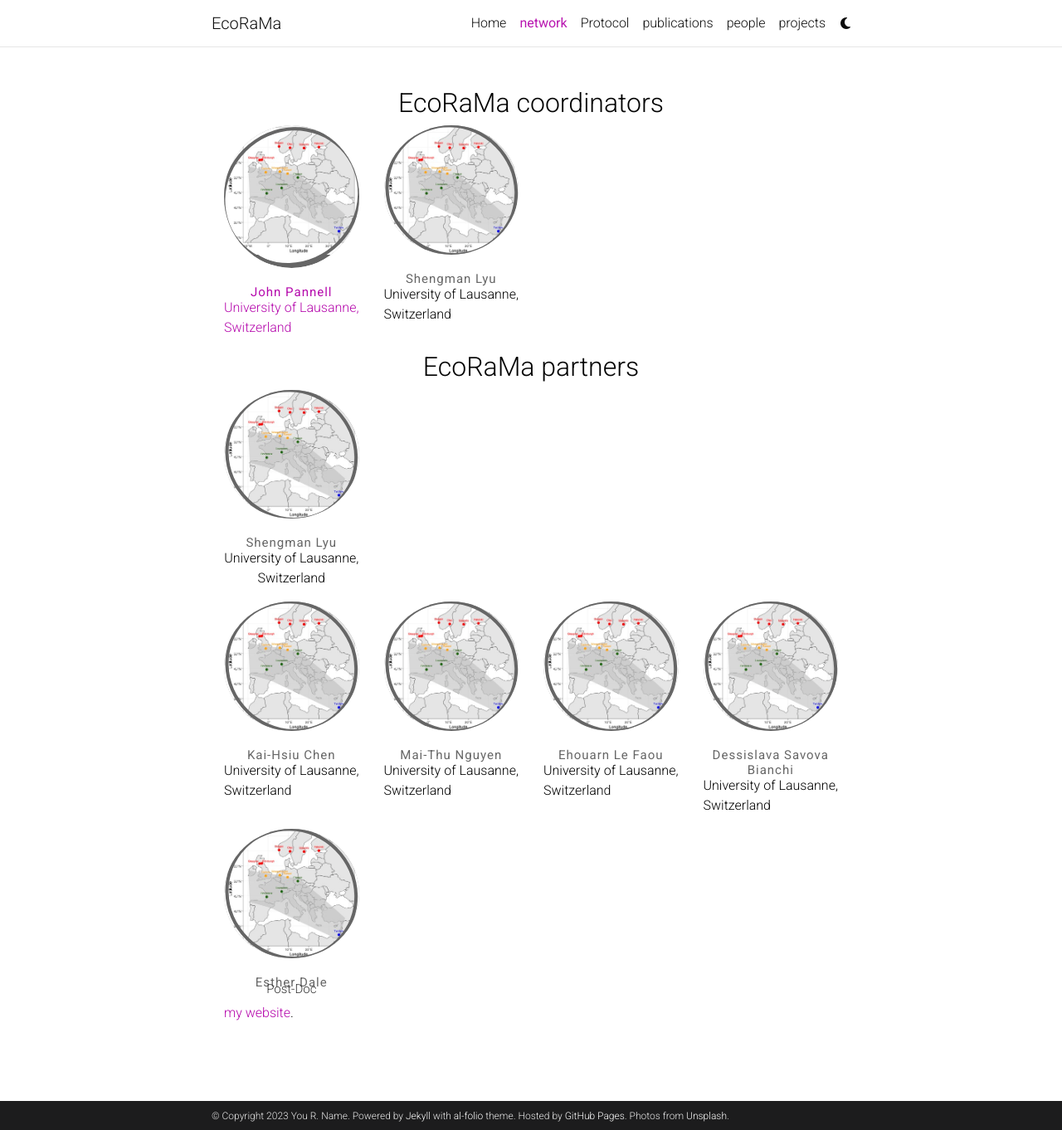
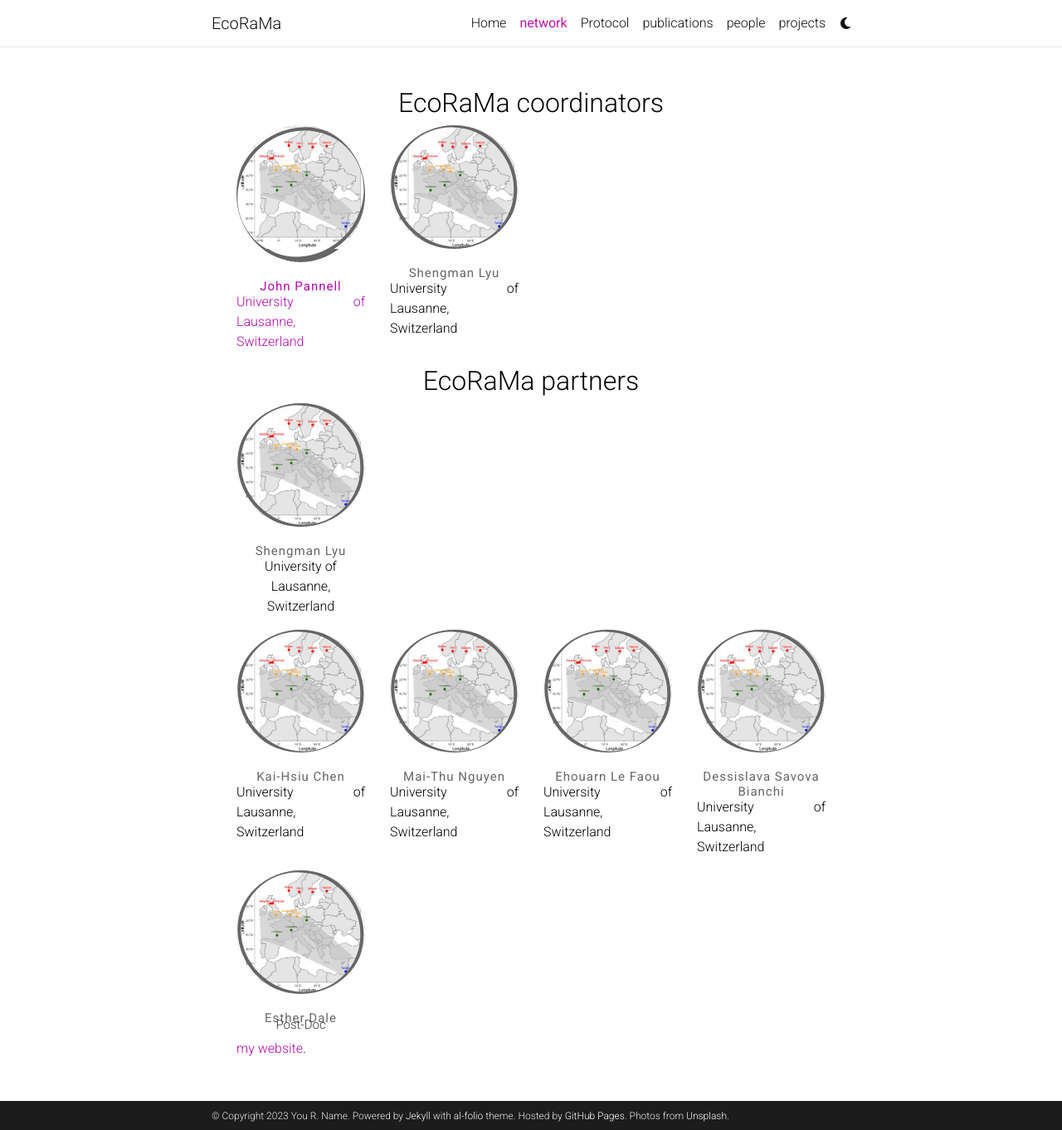
Before and after one commit to EcoRaMa/EcoRaMa.github.io, a Jekyll site: the page built from blog/index.html, in a window 1280 px wide and 1362 px high. Shown: the whole window at 83% size. Built offline with Jekyll 4.4.1, drawn with Linux system fonts in a browser that asks for light colours; the list of posts is cut into pages by our own code; comment, search, counter and statistics services are not loaded; a style sheet for code colours, icons or effects is not loaded.

Commit message:
Update index.html

```diff
--- a/blog/index.html
+++ b/blog/index.html
@@ -13,7 +13,6 @@
     after: 3  # The number of links after the current page
 ---
 
-  <!-- _includes/team.html -->
-    <div>
+    <div class = "container" >
       {% include team.html %}
     </dive>
```
